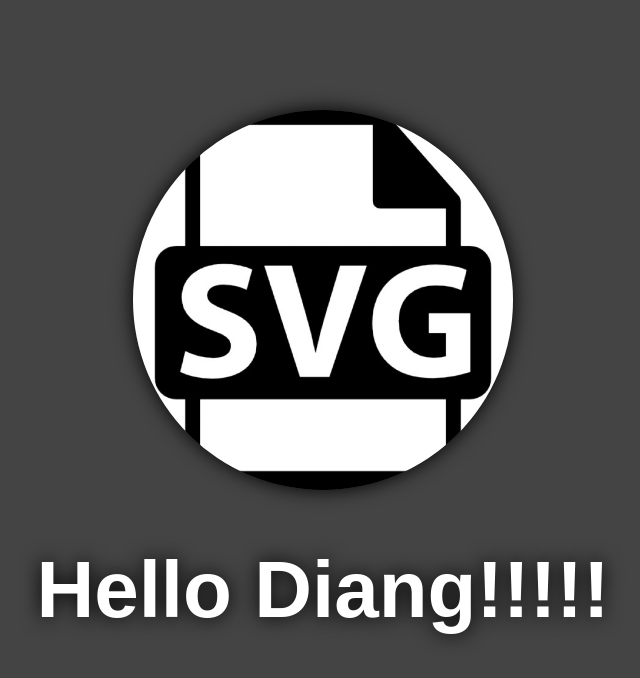
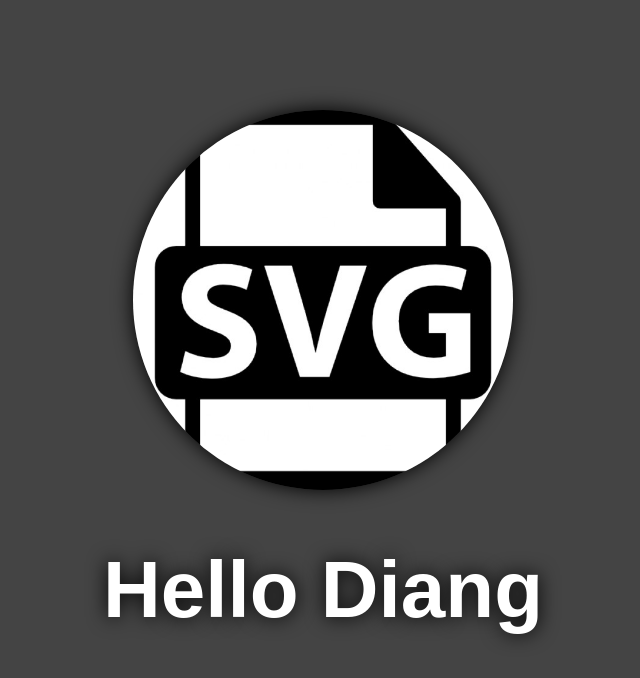
Before and after one commit to diangli/webpack, a website: page src/index.html in a window 1280 px wide. Shown: the whole page, without its empty margins (317-957 px from the left). Drawn offline with Linux system fonts and the light colour scheme; files whose address does not match are found by name.

Commit message:
test without git add .!

```diff
--- a/src/index.html
+++ b/src/index.html
@@ -2,7 +2,7 @@
     <body>
         <div class="profile">
             <img src="./images/link.jpg" alt="">
-            <h1>Hello Diang!!!!!</h1>
+            <h1>Hello Diang</h1>
         </div>
         <script src="/main-bundle.js"></script>
     </body>
```
